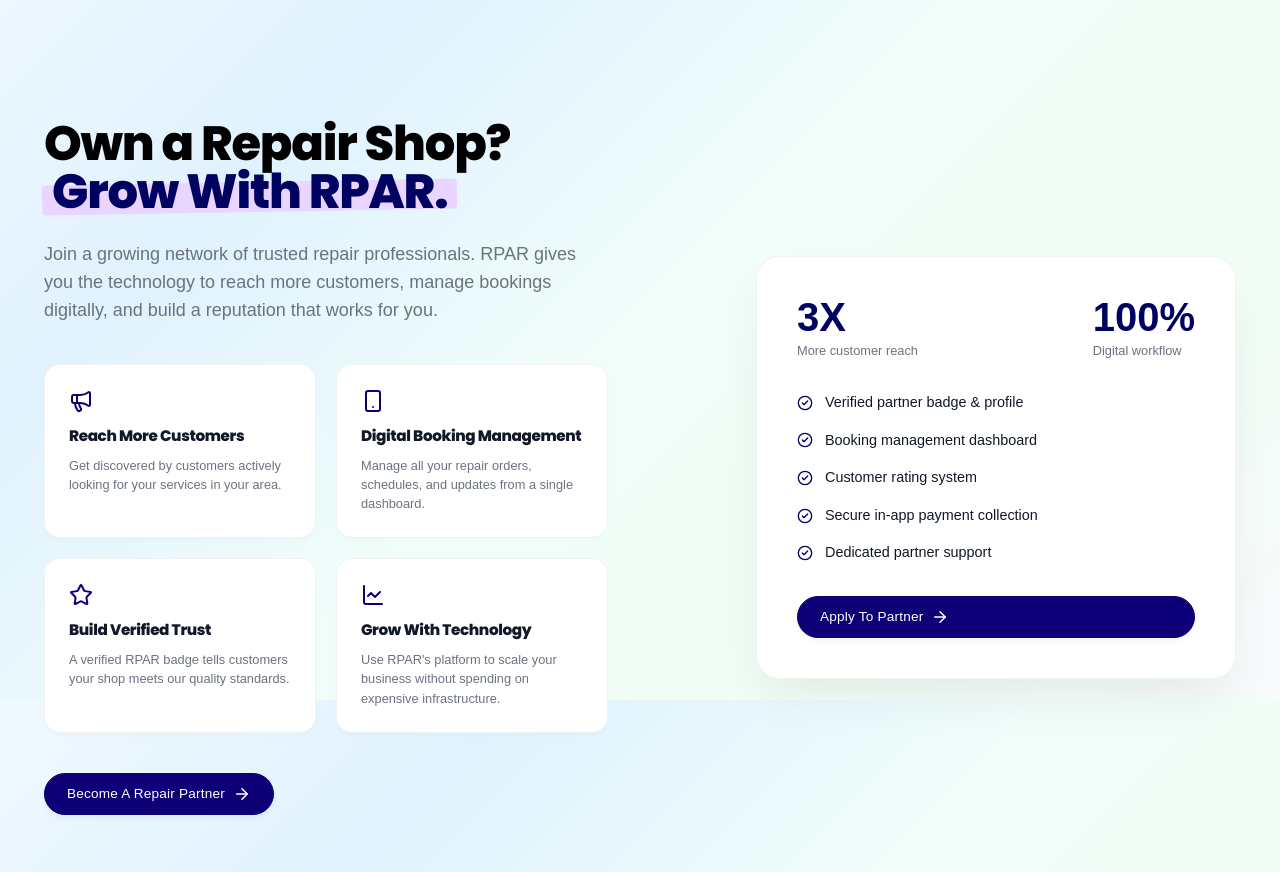
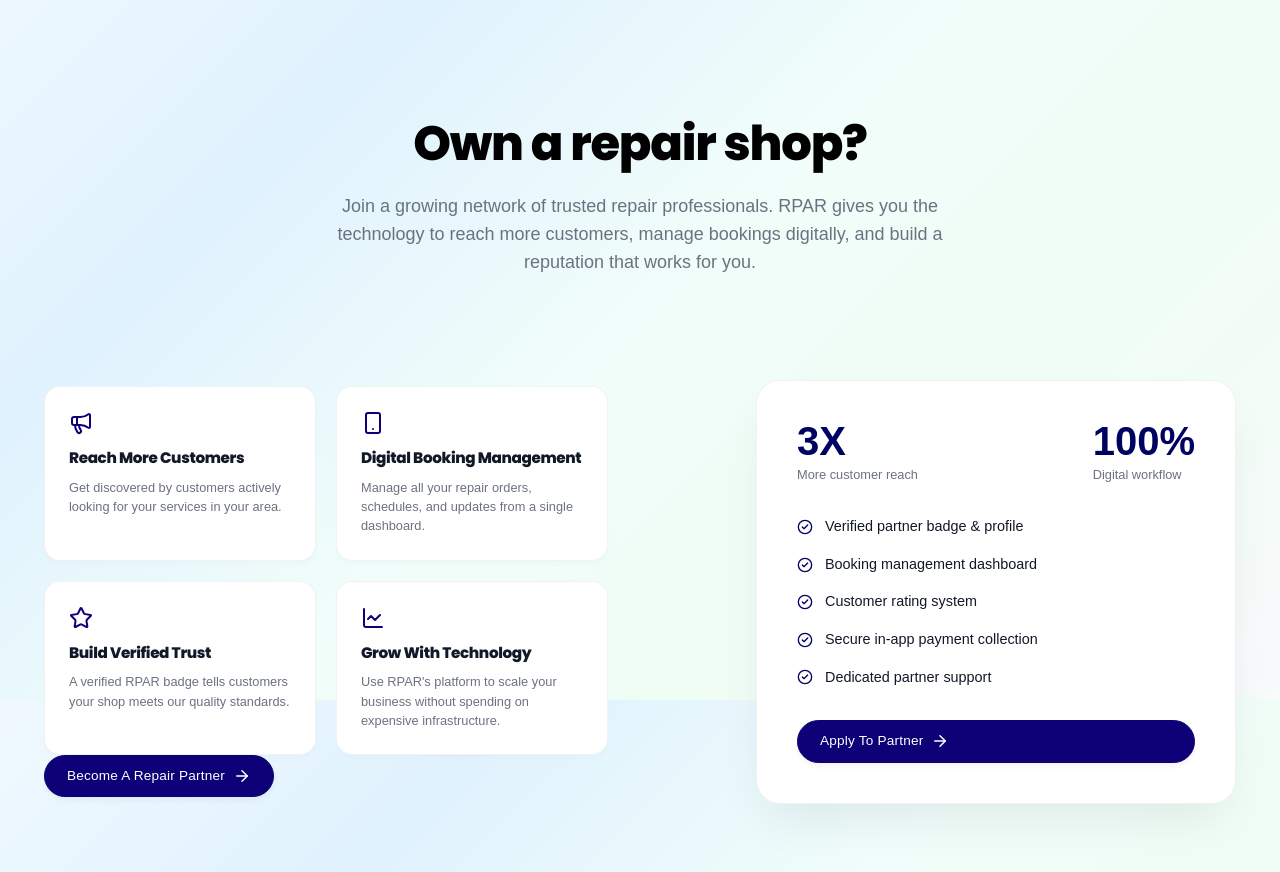
Before and after one commit to Saneajayy/rparwebb, a React (Vite) app: page / in a window 1280 px wide. Shown: the part 2500-3372 px from the top of the page. Built offline with nearby package versions, Linux system fonts and the light colour scheme; a web font is replaced by a local one.

Commit message:
UI: restructure Partner section for symmetry and simplify heading

```diff
--- a/src/pages/Partner.jsx
+++ b/src/pages/Partner.jsx
@@ -26,15 +26,16 @@
 
   return (
     <div className="partner-container max-w-7xl section">
+      <div className="text-center mb-16 reveal">
+        <h1 className="text-5xl font-bold mb-6">Own a repair shop?</h1>
+        <p className="text-muted text-lg mb-10 max-w-2xl mx-auto">
+          Join a growing network of trusted repair professionals. RPAR gives you the technology to reach more customers, manage bookings digitally, and build a reputation that works for you.
+        </p>
+      </div>
+
       <div className="partner-layout">
-
         <div className="partner-content reveal">
-          <h1 className="text-5xl font-bold mb-6">Own a Repair Shop?<br/><span className="highlight" style={{ color: '#000262' }}>Grow With RPAR.</span></h1>
-          <p className="text-muted text-lg mb-10 max-w-2xl">
-            Join a growing network of trusted repair professionals. RPAR gives you the technology to reach more customers, manage bookings digitally, and build a reputation that works for you.
-          </p>
-
-          <div className="benefits-grid mb-10">
+          <div className="benefits-grid">
             {benefits.map((benefit, i) => (
               <div key={i} className="benefit-card">
                 <div className="benefit-icon">
@@ -48,7 +49,7 @@
             ))}
           </div>
 
-          <button className="hero-btn primary-btn">
+          <button className="hero-btn primary-btn mt-10">
             Become a Repair Partner <Icons.ArrowRight size={18} />
           </button>
         </div>
@@ -79,7 +80,6 @@
             </button>
           </div>
         </div>
-
       </div>
     </div>
   );
```
